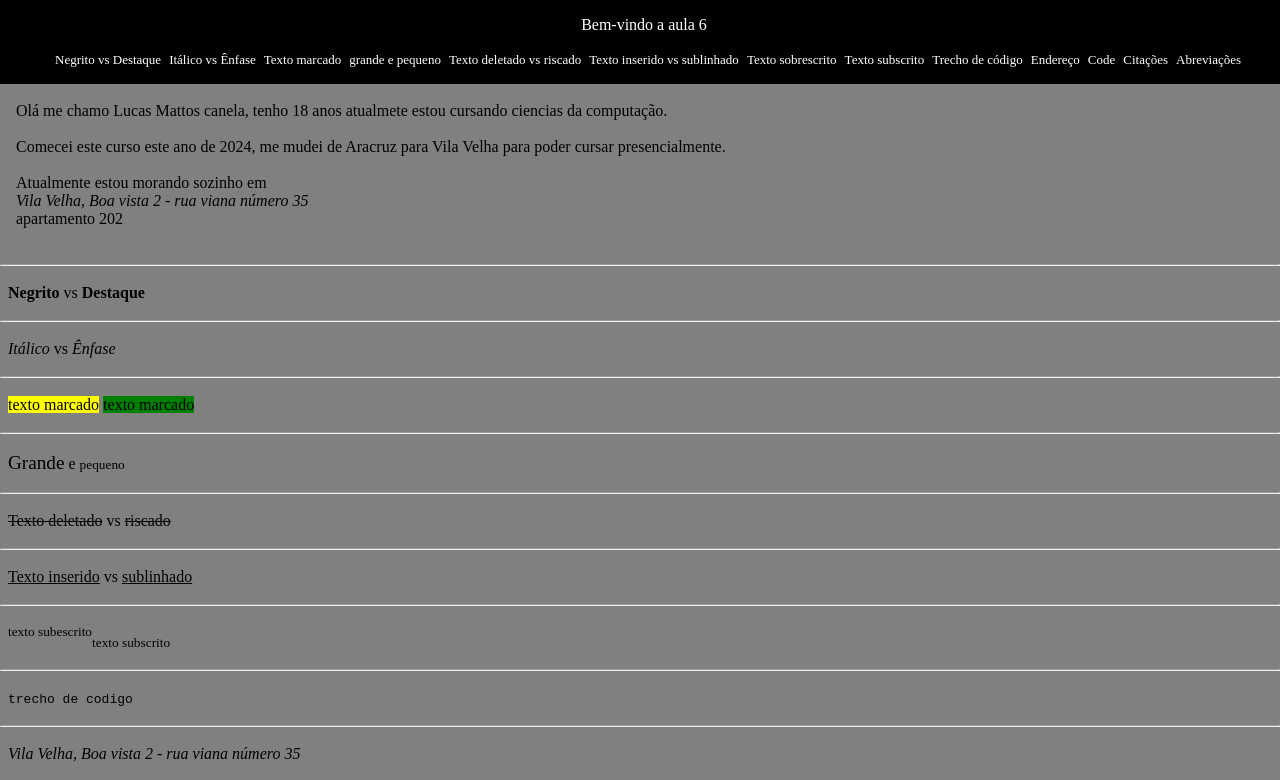
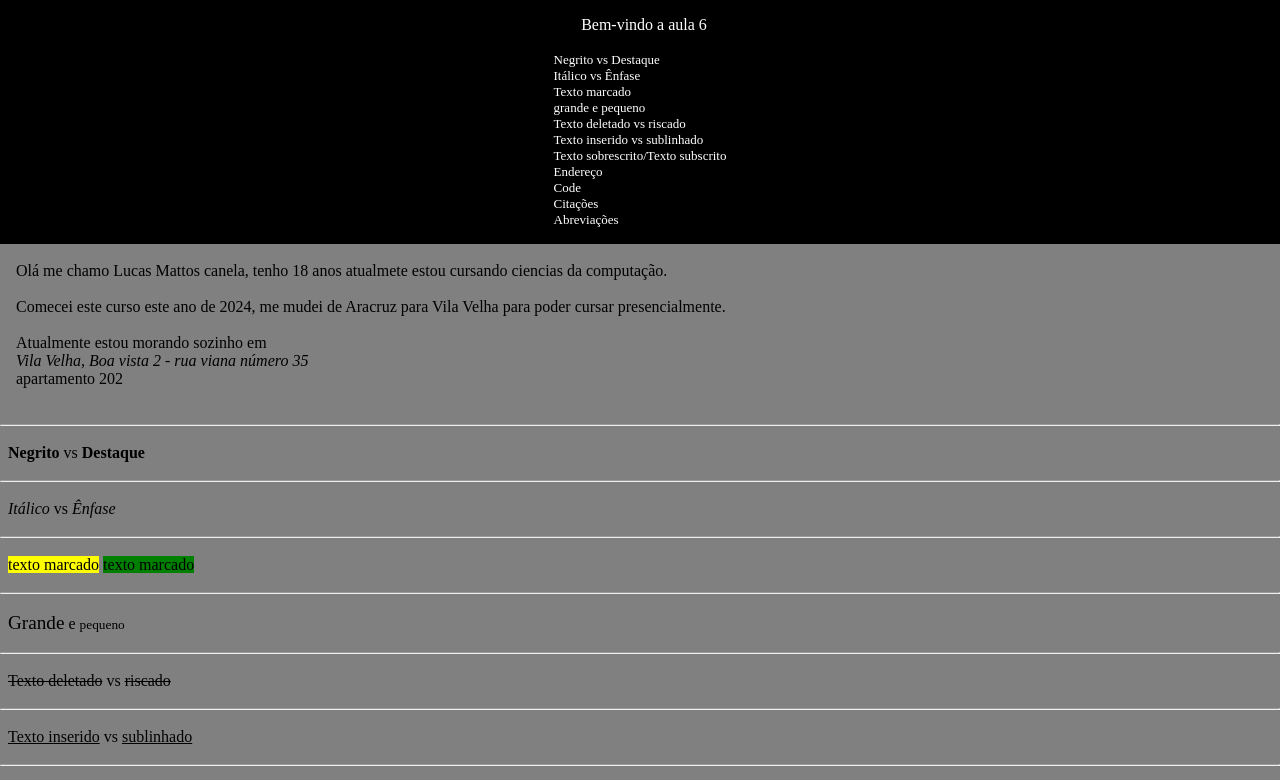
Before and after one commit to Luc6sx/aula-6, a plain HTML site: page aula 6/index.html in a window 1280 px wide. Shown: the top 780 px of the page. Drawn offline with Linux system fonts and the light colour scheme.

Commit message:
atuaçização aula 6

```diff
--- a/aula 6/index.html
+++ b/aula 6/index.html
@@ -32,9 +32,7 @@ body{
 .mark1{
     background-color: green;
 }
-.al{
 
-}
 div{
     padding-left: 0.5pc;
 }
@@ -44,7 +42,10 @@ div{
     display: flex;
     align-items: center;
     flex-wrap: wrap;
-    flex-direction: ;
+
+}
+li{
+    list-style: none;
 }
     </style>
 </head>
@@ -52,21 +53,21 @@ div{
 
     <div class="bv">Bem-vindo a aula 6</div>
     <br>
-<div class="lk">
-    <div>Negrito vs Destaque</div>
-    <div>Itálico vs Ênfase</div>
-    <div>Texto marcado</div>
-    <div>grande e pequeno</div>
-    <div>Texto deletado vs riscado</div>
-    <div>Texto inserido vs sublinhado</div>
-    <div>Texto sobrescrito</div>
-    <div>Texto subscrito</div>
-    <div>Trecho de código</div>
-    <div>Endereço</div>
-    <div>Code</div>
-    <div>Citações </div>
-    <div>Abreviações</div>
-</div>
+<nav class="lk">
+    <ul>
+        <li>Negrito vs Destaque</li>
+        <li>Itálico vs Ênfase</li>
+        <li>Texto marcado</li>
+        <li>grande e pequeno</li>
+        <li>Texto deletado vs riscado</li>
+        <li>Texto inserido vs sublinhado</li>
+        <li>Texto sobrescrito/Texto subscrito</li>
+        <li>Endereço</li>
+        <li>Code</li>
+        <li>Citações </li>
+        <li>Abreviações</li>
+    </ul>
+</nav>
 </main>
 <body>
     <br>
```
